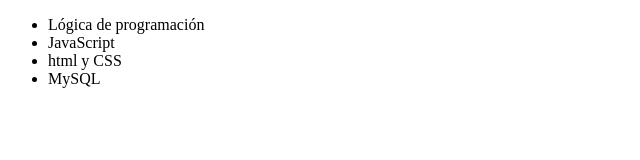
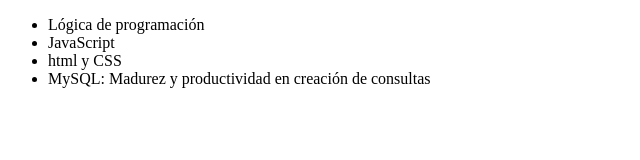
Before and after one commit to AndresSJ21/prueba_alura_git, a plain HTML site: page index.html in a window 1280 px wide. Shown: the whole page, without its empty margins (0-640 px from the left). Drawn offline with Linux system fonts and the light colour scheme.

Commit message:
Renombrando curso de MySQL

```diff
--- a/index.html
+++ b/index.html
@@ -11,7 +11,7 @@
         <li>Lógica de programación</li>
         <li>JavaScript</li>
         <li>html y CSS</li>
-        <li>MySQL</li>
+        <li>MySQL: Madurez y productividad en creación de consultas</li>
     </ul>
 </body>
 </html>
```
